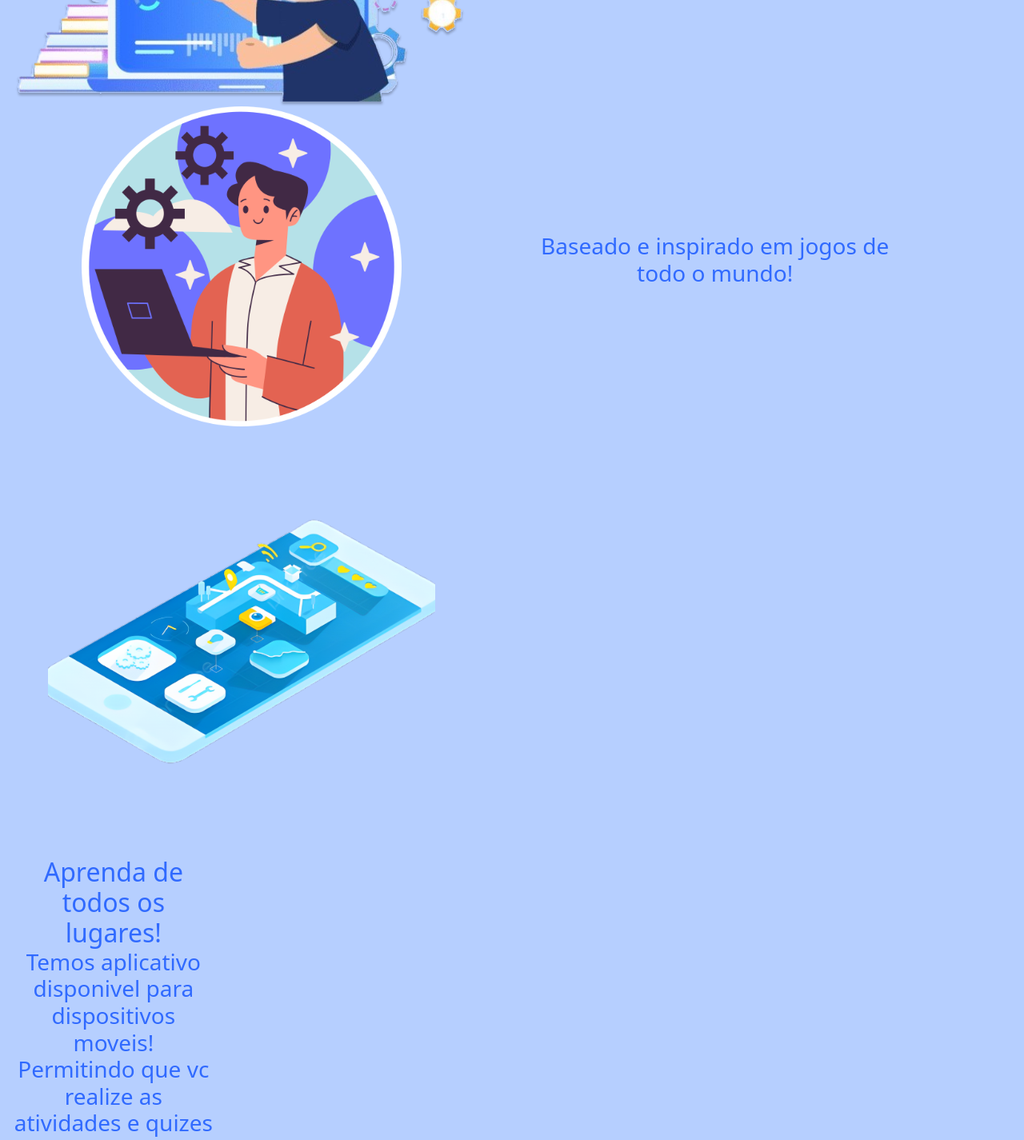
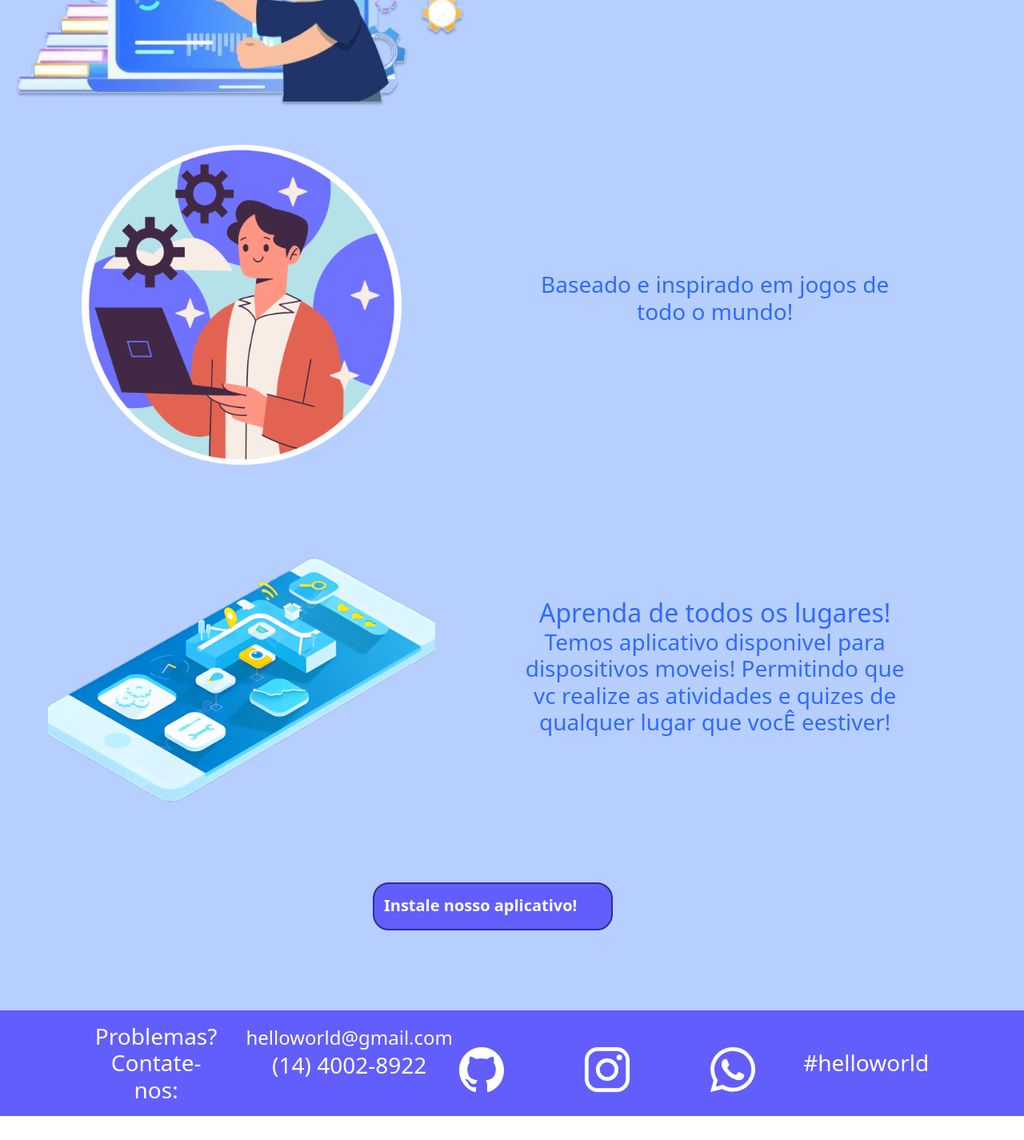
Before and after one commit to RenanFernandoRuiz/HelloWorld, a React (Vite) app in the folder client/: page / in a window 1280 px wide. Shown: the part 1200-2625 px from the top of the page at 80% size. After the commit the page ends 2595 px from the top, so only its background shows below. Built offline with nearby package versions, Linux system fonts and the light colour scheme; a web font is replaced by a local one.

Commit message:
Fim da responsividade do site faltando a aba de desenvolvimento

```diff
--- a/client/src/components/Home/container/container.jsx
+++ b/client/src/components/Home/container/container.jsx
@@ -19,7 +19,7 @@ const Container = () => {
     //   </div>
 
     <div className="divMaster row m-0 p-0">
-      <div className="row flex-md-row flex-column-reverse">
+      <div id="curso" className="row flex-md-row flex-column-reverse">
         <div className="d-flex flex-row flex-md-column col-lg-1 sidebar overflow-x-scroll">
           <img src={image1} alt="1" href="#" />
           <img src={image2} alt="2" href="#" />
--- a/client/src/components/Home/rest/Rest.jsx
+++ b/client/src/components/Home/rest/Rest.jsx
@@ -19,7 +19,7 @@ const Rest = () => {
         </div>
       </div>
 
-      <div className="duno col-12 row ">
+      <div className="duno col-12 row mt-5">
         <div className="no m-0 col-12 col-md-6 ">
           <img src={leptop} alt="" />
         </div>
@@ -27,19 +27,19 @@ const Rest = () => {
           <h3>Baseado e inspirado em jogos de todo o mundo!</h3>
         </div>
       </div>
-      <div className="tre col-12 row ">
-        <div id="instalar" className="sim m-0 col-12 col-md-6">
+      <div id="instalar" className="tre col-12 row ">
+        <div className="simimg col-12 col-md-6">
           <img src={celular} alt="" />
-          <div className="restexto col-12 col-md-5">
-            <h2>Aprenda de todos os lugares!</h2>
-            <h3>
-              Temos aplicativo disponivel para dispositivos moveis! Permitindo
-              que vc realize as atividades e quizes de qualquer lugar que vocÊ
-              eestiver!
-            </h3>
-          </div>
-          <button className="col">Instale nosso aplicativo!</button>
         </div>
+        <div className="restexto col-12 col-md-5">
+          <h2>Aprenda de todos os lugares!</h2>
+          <h3>
+            Temos aplicativo disponivel para dispositivos moveis! Permitindo que
+            vc realize as atividades e quizes de qualquer lugar que vocÊ
+            eestiver!
+          </h3>
+        </div>
+        <button className="col-1">Instale nosso aplicativo!</button>
       </div>
     </div>
   );
--- a/client/src/components/Home/rest/rest.css
+++ b/client/src/components/Home/rest/rest.css
@@ -23,7 +23,7 @@
   color: #306aff;
   margin: 0; /* Remove a margem padrão do <h2> */
 }
-.sim button {
+.tre button {
   display: flex;
   margin: auto;
   margin-bottom: 5em;
@@ -38,7 +38,7 @@
   border-radius: 1em;
   transition: all 0.3s ease; /* Add transition for smooth animation */
 }
-.sim button:hover {
+.tre button:hover {
   transform: scale(1.1); /* Increase size on hover */
   background-color: #5a57ff; /* Change background color on hover */
 }
@@ -51,6 +51,6 @@
   max-width: 80%;
 }
 
-.sim img {
+.tre img {
   max-width: 80%;
 }
--- a/client/src/components/footer/footer.jsx
+++ b/client/src/components/footer/footer.jsx
@@ -2,12 +2,12 @@ import "./footer.css";
 
 const Footer = () => {
   return (
-    <footer className="">
+    <footer id="contato" className="">
       <div className="col-12 w-100 pez d-flex justify-content-center align-items-center">
         <div className="ttest d-flex flex-column flex-md-row col-6 col-md-4 align-content-center">
           <h3 className="escrita  m-3">Problemas? Contate-nos:</h3>
           <div className="m-lg-3">
-            <h3 className="escrita1 ">helloworld@gmail.com</h3>
+            <h4 className="escrita1 m-1">helloworld@gmail.com</h4>
             <h3 className="escrita2 ">(14) 4002-8922 </h3>
           </div>
         </div>
--- a/client/src/components/header/header.jsx
+++ b/client/src/components/header/header.jsx
@@ -14,7 +14,7 @@ function Header() {
 
   const navigationPhone = [
     { name: "Hello World", component: "/" },
-    { name: "Cursos", component: "#cursos" },
+    { name: "Cursos", component: "#curso" },
     { name: "Contato", component: "#contato" },
     { name: "Desenvolvimento", component: "#desenvolvimento" },
     { name: "Instalar", component: "#instalar" },
```
